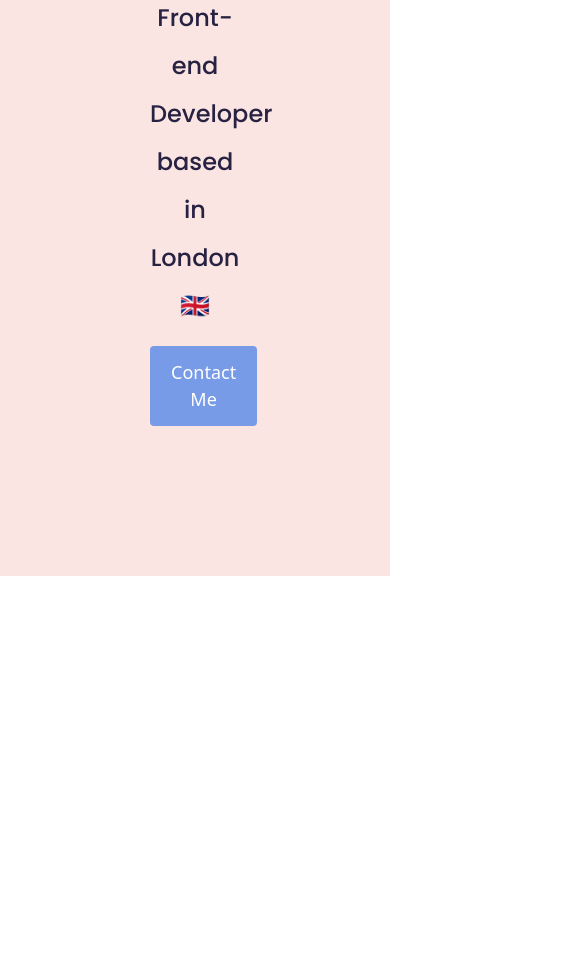
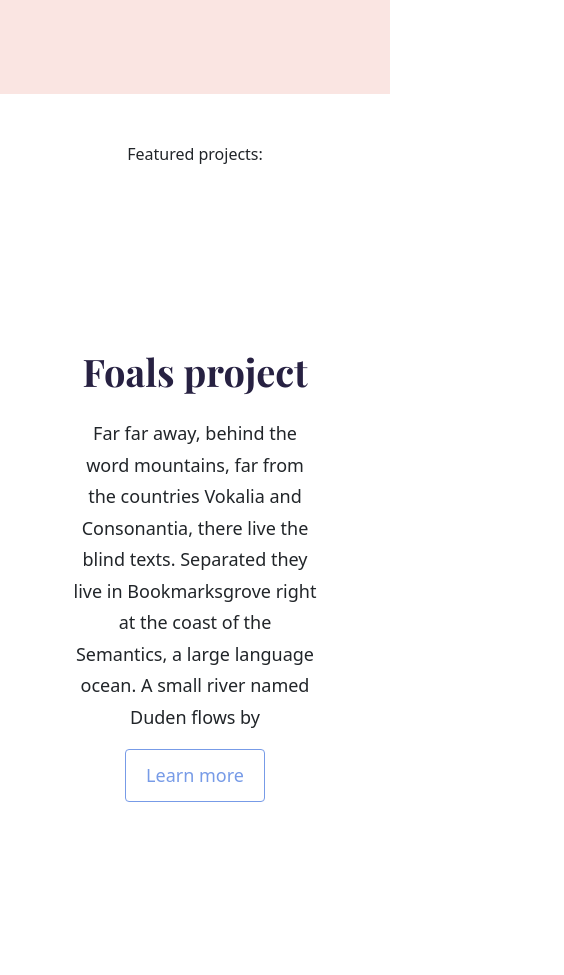
Before and after one commit to lottie-isobel/portfolio-project, a plain HTML site: page index.html in a window 390 px wide. Shown: the part 402-1377 px from the top of the page, 564 px wide, since content can reach past the window. Before the commit the page ends 978 px from the top, so only its background shows below. Drawn offline with nearby package versions, Linux system fonts and the light colour scheme.

Commit message:
Integrated homepage content design

```diff
--- a/Styles/portfolio.css
+++ b/Styles/portfolio.css
@@ -34,3 +34,66 @@ h2 {
   padding: 12px 20px;
   border-radius: 4px;
 }
+
+.btn-branding:hover {
+  background-color: var(--secondary-color);
+  color: var(--branding-color);
+  border: 1px solid var(--branding-color);
+}
+
+.project-header {
+  font-family: var(--heading-font-family);
+  font-size: 46px;
+}
+
+.project-description {
+  font-size: 18px;
+  line-height: 1.75;
+}
+
+.btn-branding-outline {
+  color: var(--branding-color);
+  border: 1px solid var(--branding-color);
+  font-size: 18px;
+  line-height: 27px;
+  padding: 12px 20px;
+  border-radius: 4px;
+}
+
+.btn-branding-outline:hover {
+  background-color: var(--branding-color);
+  color: white;
+}
+
+.project-text {
+  padding: 120px 60px;
+}
+
+@media (max-width: 900px) {
+  .project-text {
+    padding: none;
+    text-align: center;
+  }
+
+  h1 {
+    font-size: 38px;
+    text-align: center;
+  }
+
+  h2 {
+    font-size: 20px;
+    text-align: center;
+  }
+
+  .hero {
+    padding: 100px;
+  }
+
+  .project-header {
+    font-size: 38px;
+  }
+
+  .discription-wrap {
+    margin: 0;
+  }
+}
--- a/index.html
+++ b/index.html
@@ -36,5 +36,44 @@
         >Contact Me</a
       >
     </div>
+    <p class="text-center mt-5 mb-5">Featured projects:</p>
+
+    <div class="container">
+      <div class="row mb-5">
+        <div class="col d-none d-lg-block">
+          <img src="images/foals-project.png" class="img-fluid" />
+        </div>
+        <div class="col">
+          <div class="project-text">
+            <h2 class="project-header mb-2">Foals project</h2>
+            <p class="project-description mb-3">
+              Far far away, behind the word mountains, far from the countries
+              Vokalia and Consonantia, there live the blind texts. Separated
+              they live in Bookmarksgrove right at the coast of the Semantics, a
+              large language ocean. A small river named Duden flows by
+            </p>
+            <a href="#" class="btn btn-branding-outline">Learn more</a>
+          </div>
+        </div>
+      </div>
+
+      <div class="row">
+        <div class="col">
+          <div class="project-text">
+            <h2 class="project-header mb-2">Weather project</h2>
+            <p class="project-description mb-3">
+              Far far away, behind the word mountains, far from the countries
+              Vokalia and Consonantia, there live the blind texts. Separated
+              they live in Bookmarksgrove right at the coast of the Semantics, a
+              large language ocean. A small river named Duden flows by
+            </p>
+            <a href="#" class="btn btn-branding-outline">Learn more</a>
+          </div>
+        </div>
+        <div class="col d-none d-lg-block">
+          <img src="images/weather-project.png" class="img-fluid" />
+        </div>
+      </div>
+    </div>
   </body>
 </html>
```
Also changed, not shown: images/foals-project.png (added), images/weather-project.png (added), 2 other files.
